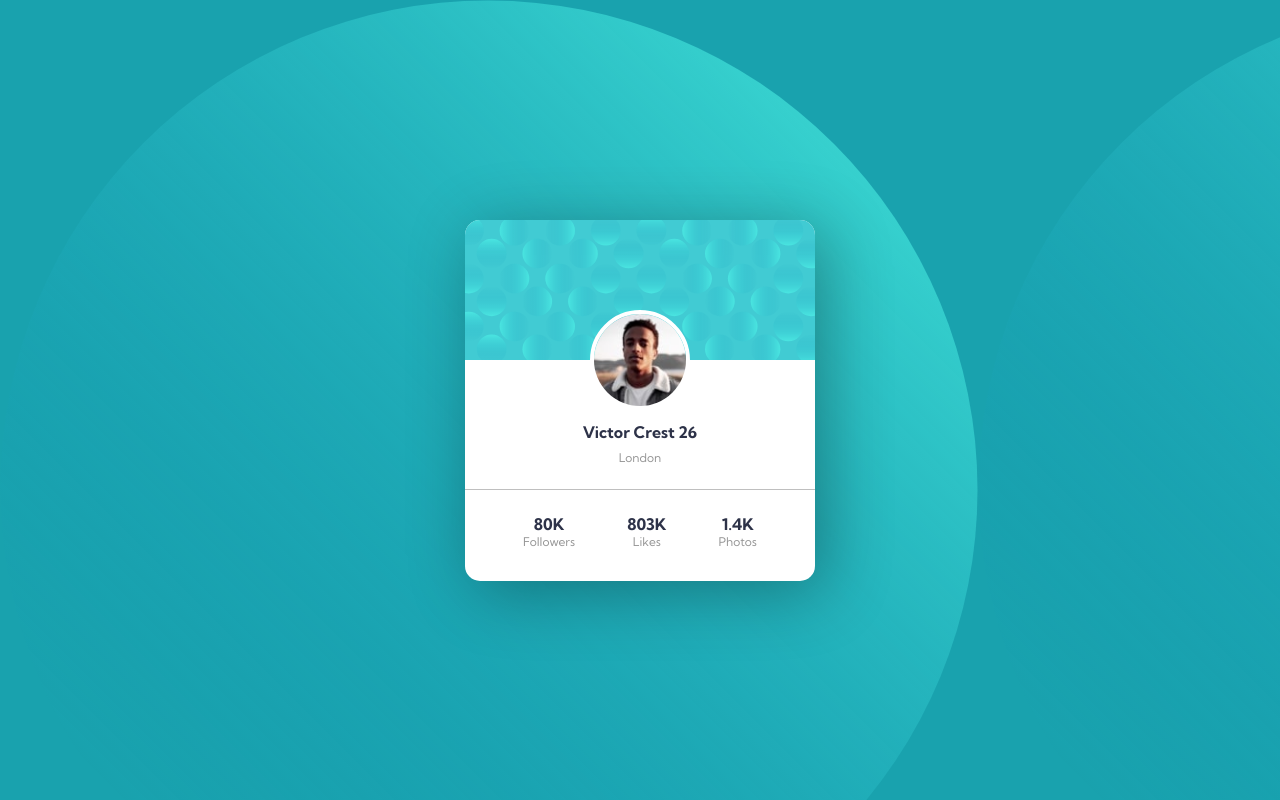
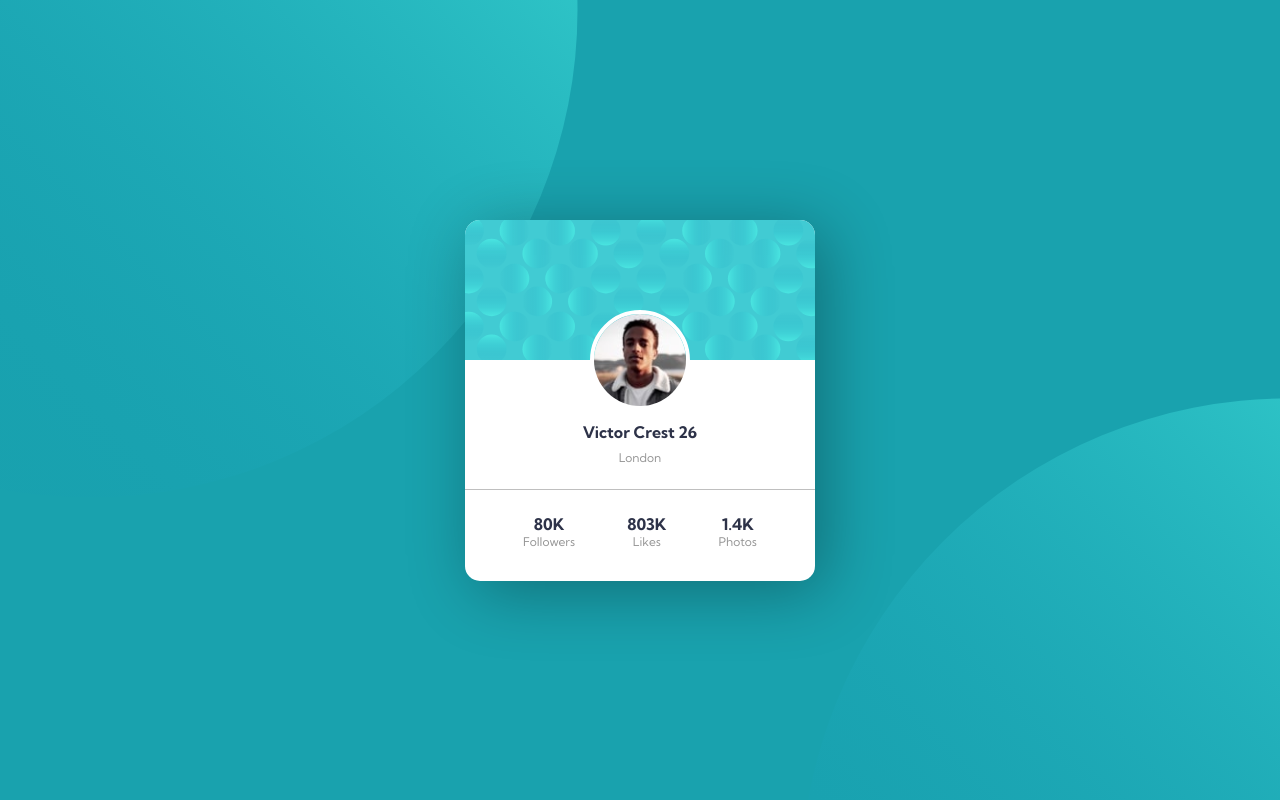
Before and after one commit to secretcrew2/profile-card, a plain HTML site: page index.html in a window 1280 px wide. Drawn offline with Linux system fonts and the light colour scheme.

Commit message:
Fixes some background

```diff
--- a/style.css
+++ b/style.css
@@ -6,7 +6,7 @@
     padding: 0;
 }
 body{
-    background: url('images/bg-pattern-top.svg'), hsl(185, 75%, 39%);
+    background: url('images/bg-pattern-top.svg') no-repeat top -30rem left -25rem, url('images/bg-pattern-top.svg') no-repeat bottom -36rem left 50rem, hsl(185, 75%, 39%) no-repeat;
     display: flex;
     align-items: center;
     justify-content: center;
```
